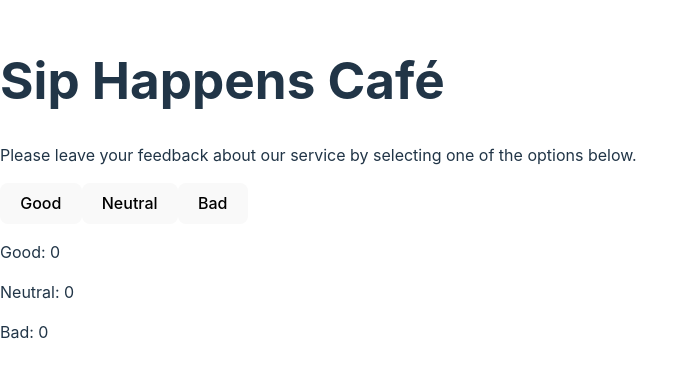
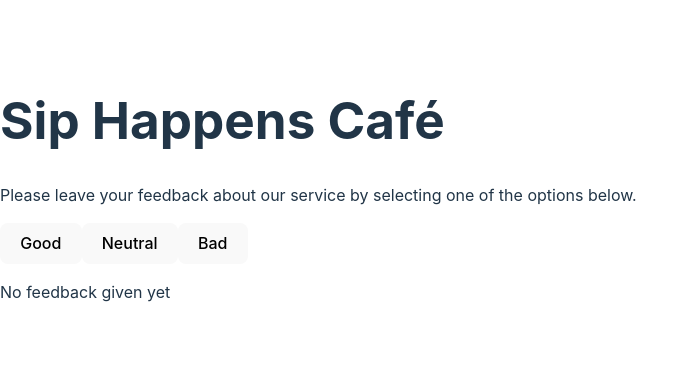
Before and after one commit to lyubko44/goit-neo-react-hw-module2, a React (Vite) app: page / in a window 1280 px wide. Shown: the part 211-588 px from the top of the page, without its empty margins (0-698 px from the left). Built offline with nearby package versions, Linux system fonts and the light colour scheme.

Commit message:
implement step 3

```diff
--- a/src/components/App.jsx
+++ b/src/components/App.jsx
@@ -1,6 +1,7 @@
-import { useState } from 'react'
+import { useState } from 'react';
 import Feedback from './Feedback/Feedback.jsx';
 import Options from './Options/Options.jsx';
+import Notification from './Notification/Notification.jsx';
 
 const App = () => {
     const [feedback, setFeedback] = useState({
@@ -16,12 +17,18 @@ const App = () => {
         }));
     };
 
+    const totalFeedback = feedback.good + feedback.neutral + feedback.bad;
+
     return (
         <div>
             <h1>Sip Happens Café</h1>
             <p>Please leave your feedback about our service by selecting one of the options below.</p>
             <Options updateFeedback={updateFeedback} />
-            <Feedback feedback={feedback}/>
+            {totalFeedback > 0 ? (
+                <Feedback feedback={feedback} />
+            ) : (
+                <Notification message="No feedback given yet" />
+            )}
         </div>
     );
 };
--- /dev/null
+++ b/src/components/Notification/Notification.jsx
@@ -0,0 +1,5 @@
+const Notification = ({ message }) => {
+    return <p>{message}</p>;
+};
+
+export default Notification;
```
